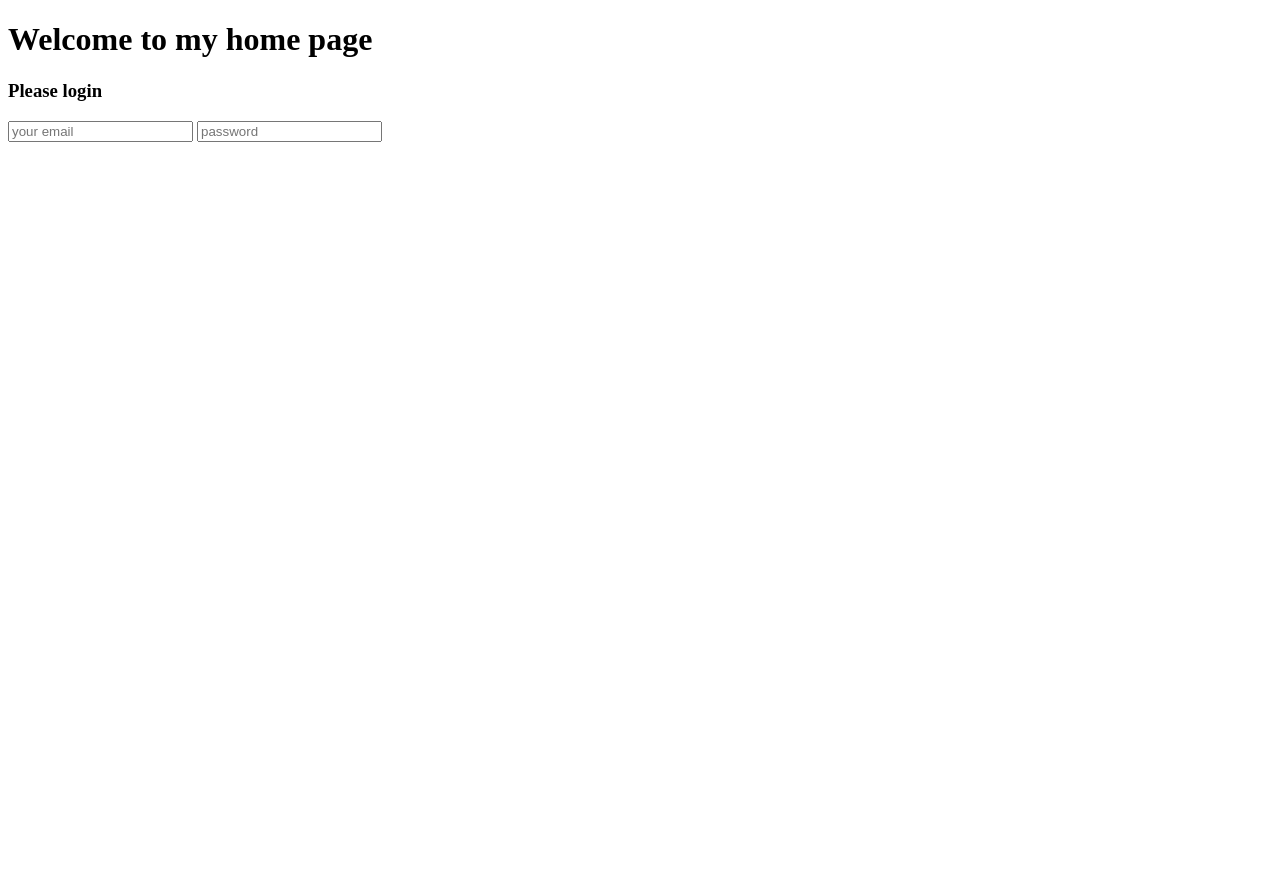
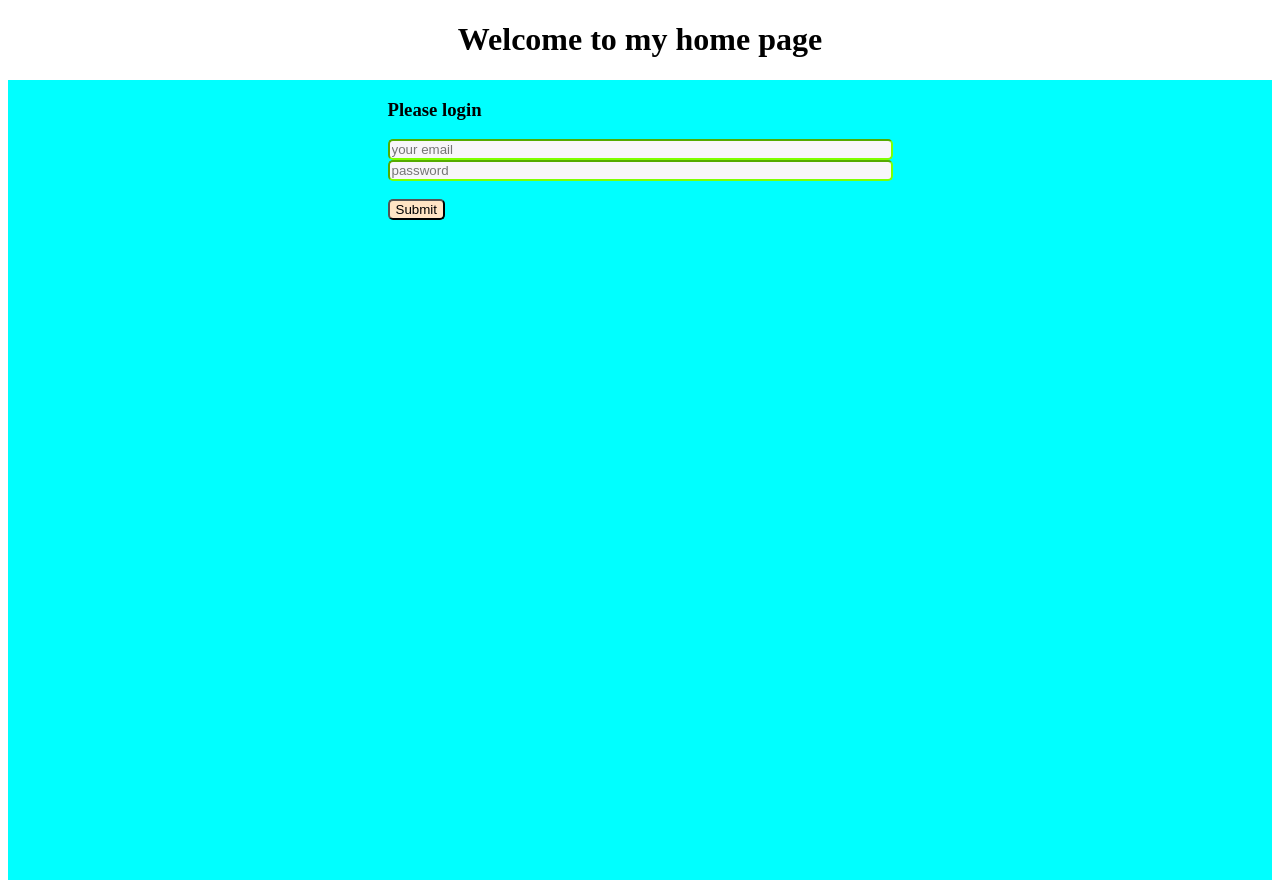
Before and after one commit to Zakir99458/login, a plain HTML site: page index.html in a window 1280 px wide. Before the commit the page ends 800 px from the top, so only its background shows below. Drawn offline with Linux system fonts and the light colour scheme.

Commit message:
login-update

```diff
--- /dev/null
+++ b/css/style.css
@@ -0,0 +1,20 @@
+.section-background-col{
+    background-color: aqua;
+    display: flex;
+    justify-content: center;
+    min-height: 100vh;
+}
+.border{
+    border-radius: 5px;
+    border-color: chartreuse;
+    background-color: rgb(248, 246, 250);
+}
+.btn-color{
+    background-color: bisque;
+    border-radius: 5px;
+    opacity: 5px;
+    font-weight: 10px;
+}
+.h1-alignent{
+    text-align: center;
+}
--- a/index.html
+++ b/index.html
@@ -4,19 +4,27 @@
     <meta charset="UTF-8">
     <meta name="viewport" content="width=device-width, initial-scale=1.0">
     <title>Log in page</title>
+    <link rel="stylesheet" href="css/style.css">
 </head>
 <body>
     <header>
-        <h1>Welcome to my home page</h1>
+        <h1 class="h1-alignent">Welcome to my home page</h1>
     </header>
     <main>
-        <section>
-            <h3>Please login</h3>
-            <form action="">
-                <input type="text" id="email" placeholder="your email">
-                <input type="password" id="password" placeholder="password">
-            </form>
+        <section class="section-background-col">
+            <div>
+                <h3>Please login</h3>
+
+                    <input type="text" class="border" id="email" size="60" placeholder="your email">
+                    <br>
+                    <input type="password" class="border" id="password" size="60" placeholder="password">
+                    <br> <br>
+                    <button class="btn-color" id="login-btn">Submit</button>
+
+            </div>
         </section>
     </main>
+
+    <script src="js/login_btn.js"></script>
 </body>
 </html>
--- /dev/null
+++ b/js/login_btn.js
@@ -0,0 +1,3 @@
+document.getElementById('login-btn').addEventListener('click',function(){
+    console.log('login-btn')
+});
```
